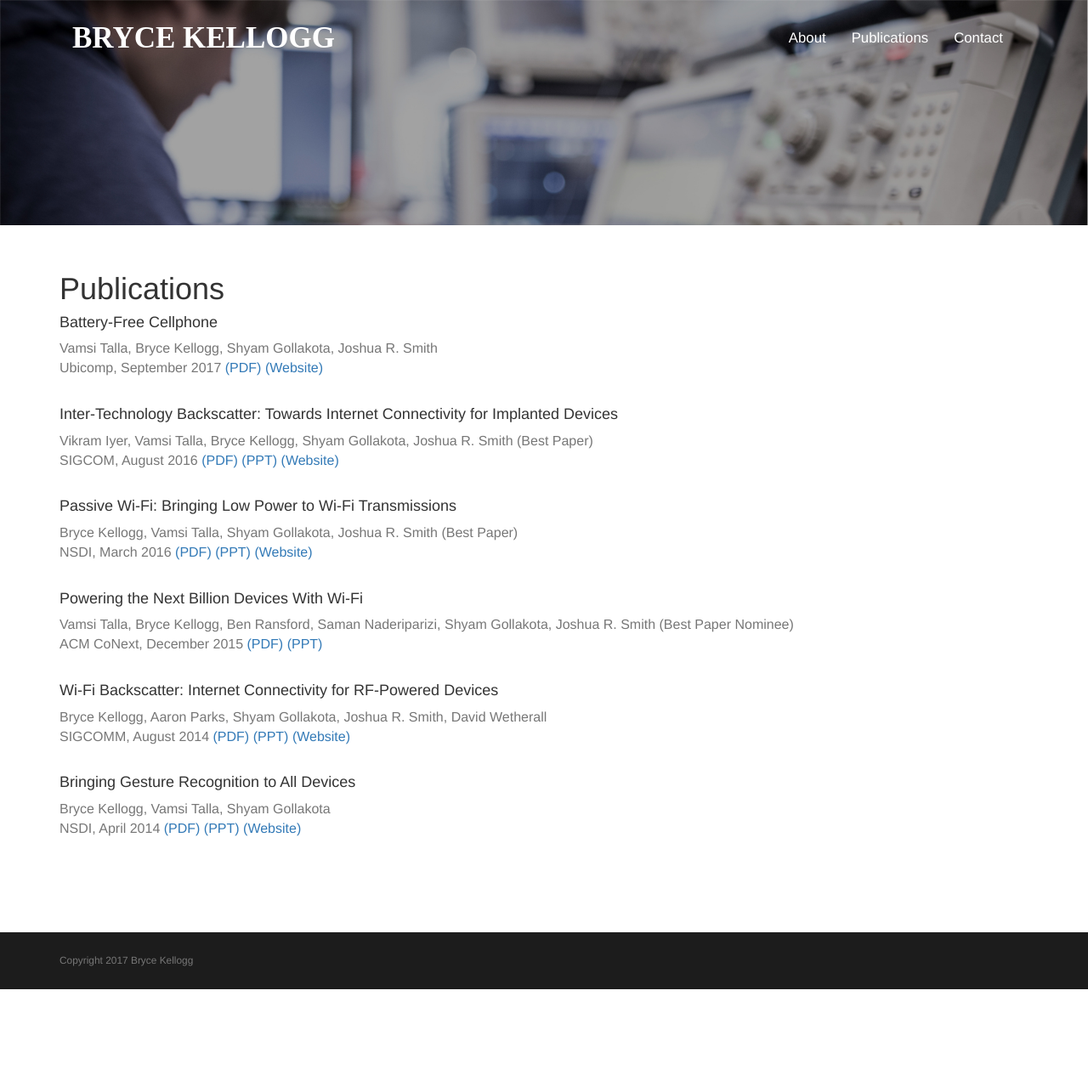
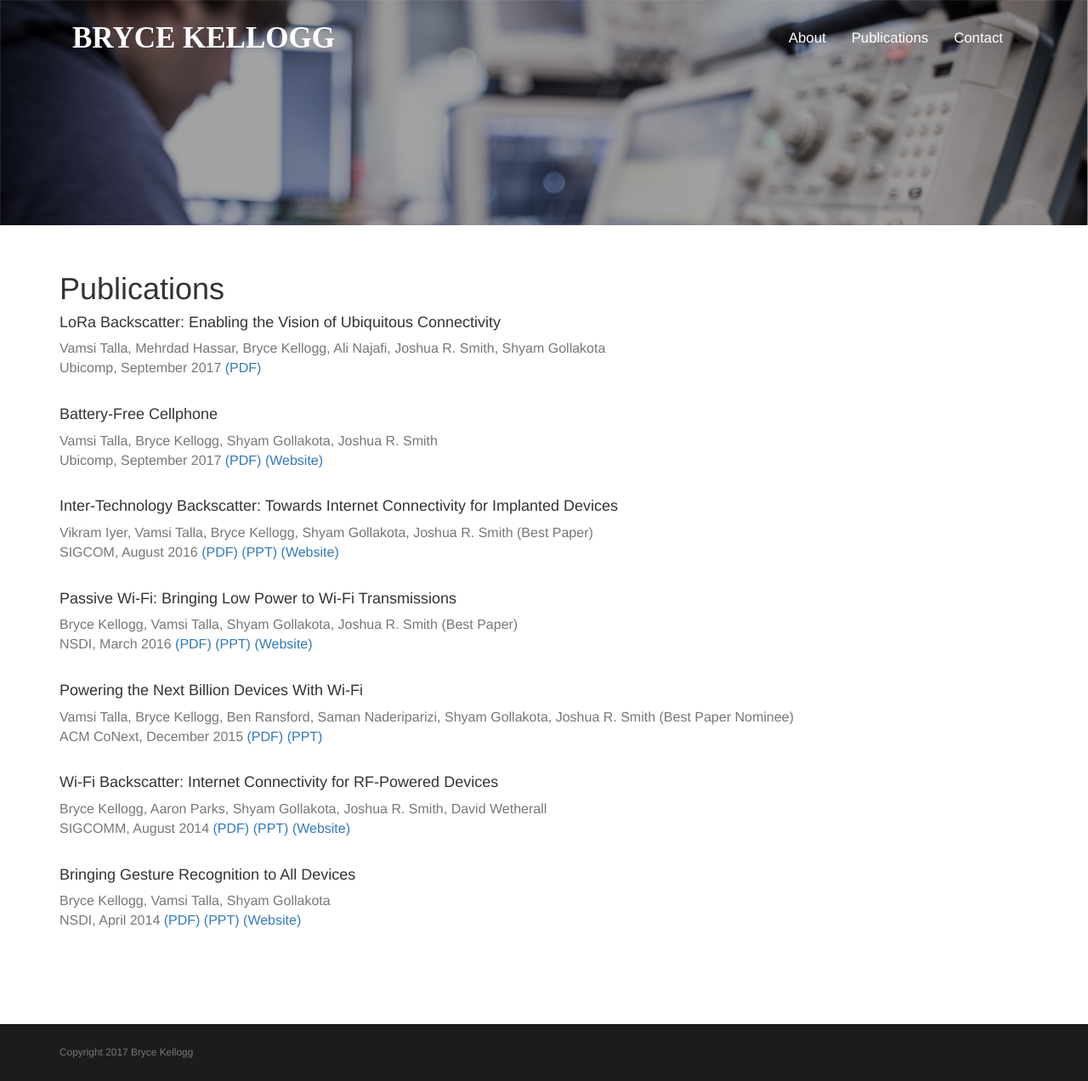
Before and after one commit to brycekellogg/BryceKellogg.com, a Jekyll site: the page built from _pages/publications.md, in a window 1280 px wide. Shown: the whole page at 85% size. Built offline with Jekyll 4.4.1, drawn with Linux system fonts in a browser that asks for light colours; nearby versions of some CDN libraries; before the commit the page ends 1164 px from its top, so only the background shows below that.

Commit message:
Added lora paper to publications

```diff
--- a/_pages/publications.md
+++ b/_pages/publications.md
@@ -3,6 +3,13 @@ layout: page
 title: Publications
 permalink: /pub
 ---
+
+#### LoRa Backscatter: Enabling the Vision of Ubiquitous Connectivity
+
+{:.text-muted}
+Vamsi Talla, Mehrdad Hassar, Bryce Kellogg, Ali Najafi, Joshua R. Smith, Shyam Gollakota
+Ubicomp, September 2017 [(PDF)](/files/lora-backscatter.pdf)
+<br /><br />
 
 #### Battery-Free Cellphone
 
```
Also changed, not shown: 1 other file.
